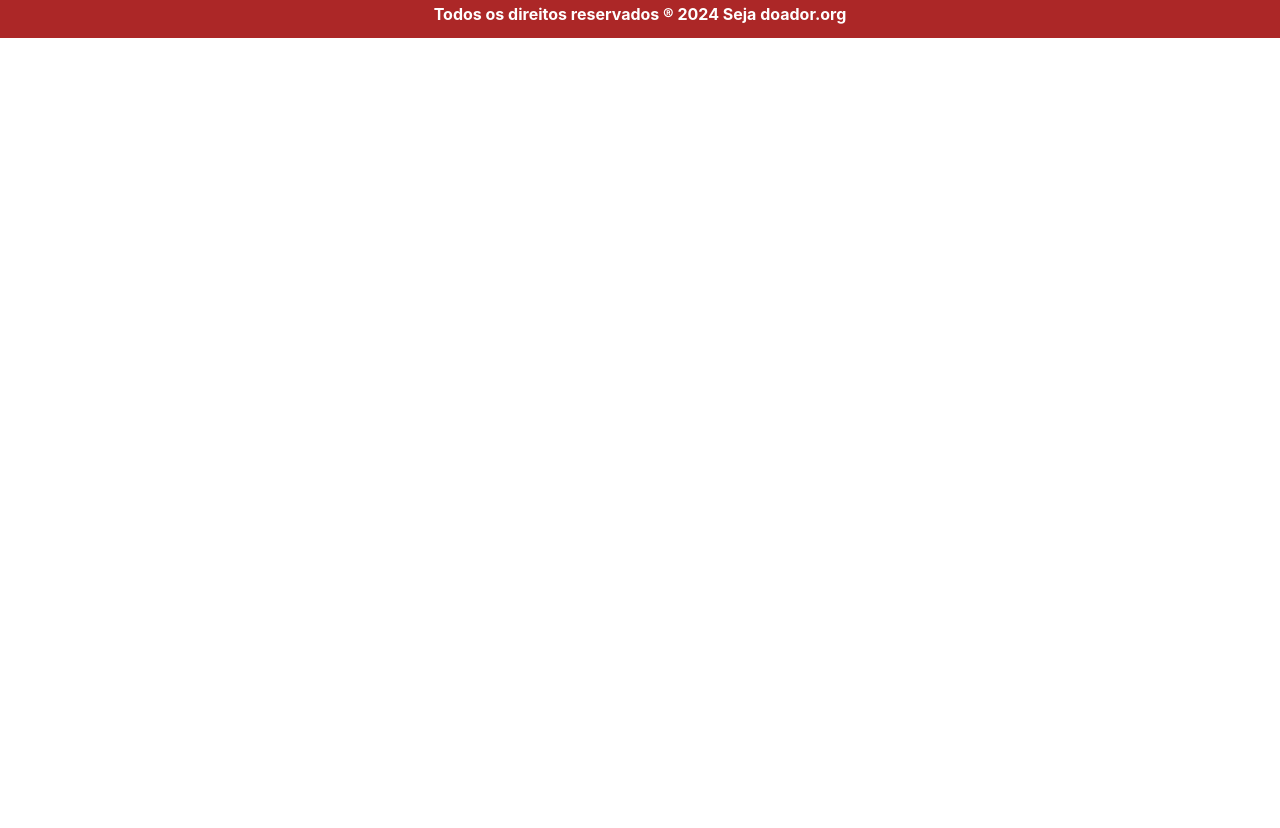
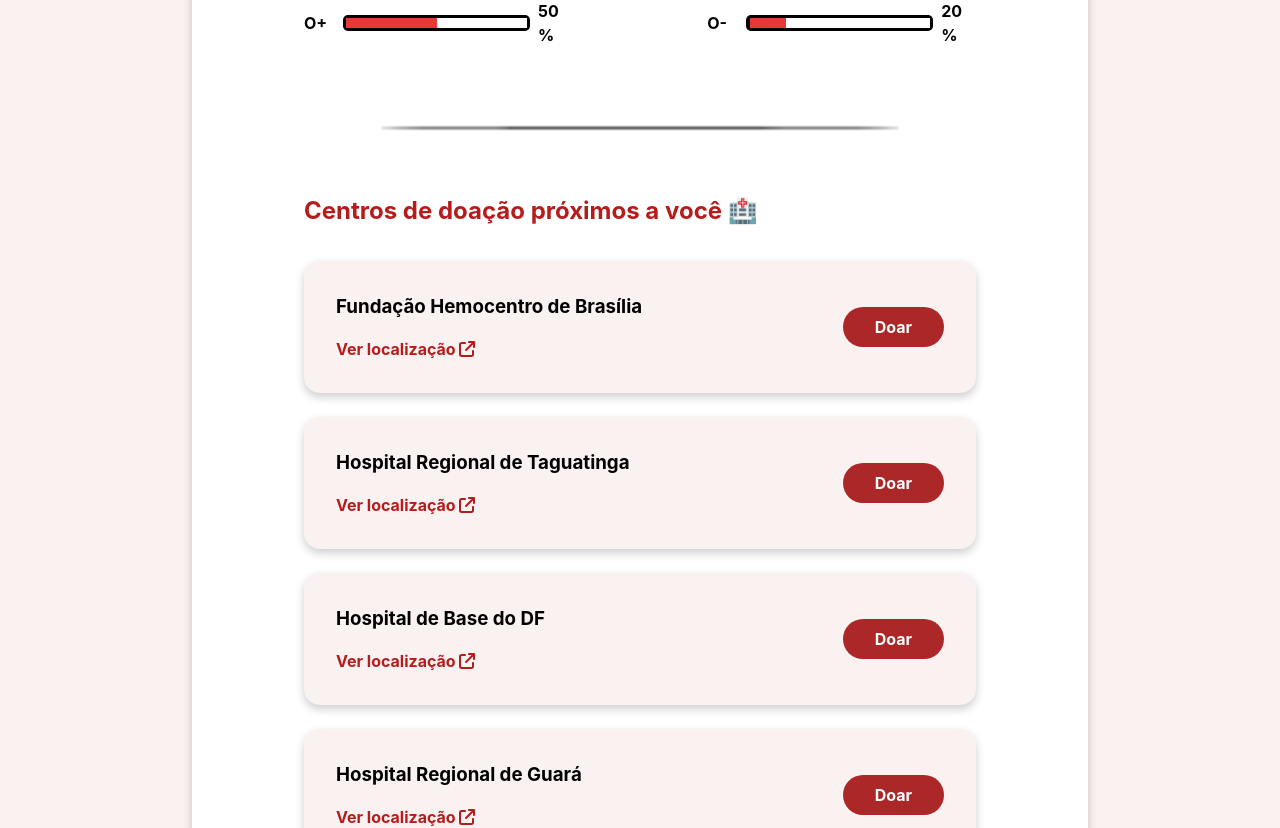
Before and after one commit to Guntzel00/projeto_ucb, a React (Vite) app: page / in a window 1280 px wide. Shown: the part 960-1788 px from the top of the page. Before the commit the page ends 998 px from the top, so only its background shows below. Built offline with nearby package versions, Linux system fonts and the light colour scheme; data requests are answered from the project's data file.

Commit message:
Página Inicial pronta

```diff
--- a/fake_api/db.json
+++ b/fake_api/db.json
@@ -1,24 +1,74 @@
 {
-	"situação_do_banco": [
+	"situacao_do_banco": [
 		{
 			"id": 1,
 			"tipo_sanguineo": "A+",
-			"quantidade_em_%": 30
+			"porcentagem": 50
 		},
 		{
 			"id": 2,
 			"tipo_sanguineo": "A-",
-			"quantidade_em_%": 30
+			"porcentagem": 80
 		},
 		{
 			"id": 3,
 			"tipo_sanguineo": "B+",
-			"quantidade_em_%": 30
+			"porcentagem": 60
 		},
 		{
 			"id": 4,
 			"tipo_sanguineo": "B-",
-			"quantidade_em_%": 30
+			"porcentagem": 35
+		},
+		{
+			"id": 5,
+			"tipo_sanguineo": "AB+",
+			"porcentagem": 20
+		},
+		{
+			"id": 6,
+			"tipo_sanguineo": "AB-",
+			"porcentagem": 40
+		},
+		{
+			"id": 7,
+			"tipo_sanguineo": "O+",
+			"porcentagem": 50
+		},
+		{
+			"id": 8,
+			"tipo_sanguineo": "O-",
+			"porcentagem": 20
+		}
+	],
+	"centros_de_doacao": [
+		{
+			"id": 1,
+			"nome": "Fundação Hemocentro de Brasília",
+			"link_localizacao": "https://maps.app.goo.gl/mewFKhGsWWCap3a79",
+			"endereco": "BL 3 - SMHN conjunto A - Asa Norte, Brasília - DF, 70710-908",
+			"telefone": "06133274413"
+		},
+		{
+			"id": 2,
+			"nome": "Hospital Regional de Taguatinga",
+			"link_localizacao": "https://maps.app.goo.gl/HkNADd2iTSjNRttH7",
+			"endereco": "St. C Norte Área Especial 24 - Taguatinga, Brasília - DF, 72115-902",
+			"telefone": "06120171700"
+		},
+		{
+			"id": 3,
+			"nome": "Hospital de Base do DF",
+			"link_localizacao": "https://maps.app.goo.gl/fkPUr4aWH3iDP7gx7",
+			"endereco": "SNO Q 1 - Pte. Alta Norte (Gama), Brasília - DF",
+			"telefone": "061982777211"
+		},
+		{
+			"id": 4,
+			"nome": "Hospital Regional de Guará",
+			"link_localizacao": "https://maps.app.goo.gl/eJTM7r8mCfySXjRc8",
+			"endereco": "QI O6, Lote C s/n, Área Especial, Brasília - DF, 71010-006",
+			"telefone": "06133274413"
 		}
 	]
 }
--- a/package.json
+++ b/package.json
@@ -14,6 +14,7 @@
     "@fortawesome/free-solid-svg-icons": "^6.6.0",
     "@fortawesome/react-fontawesome": "^0.2.2",
     "axios": "^1.7.7",
+    "prop-types": "^15.8.1",
     "react": "^18.3.1",
     "react-dom": "^18.3.1"
   },
--- /dev/null
+++ b/src/components/btn/Btn.css
@@ -0,0 +1,12 @@
+.btn {
+	background-color: #ac2727;
+	color: #fff;
+	padding: 0.5rem 2rem;
+	font-weight: bold;
+	text-decoration: none;
+	border-radius: 48px;
+}
+
+.btn:hover {
+	background-color: #e95151;
+}
--- /dev/null
+++ b/src/components/btn/Btn.jsx
@@ -0,0 +1,19 @@
+import './Btn.css';
+import PropTypes from 'prop-types';
+
+function Btn({ label, referencia }) {
+	return (
+		<>
+			<a className='btn' href={referencia}>
+				{label}
+			</a>
+		</>
+	);
+}
+
+Btn.propTypes = {
+	label: PropTypes.string.isRequired, // O label deve ser uma string e é obrigatório
+	referencia: PropTypes.string.isRequired, // A referência deve ser uma string e é obrigatória
+};
+
+export default Btn;
--- a/src/pages/pagina_inicial/Pagina_incial.jsx
+++ b/src/pages/pagina_inicial/Pagina_incial.jsx
@@ -1,21 +1,48 @@
+import { useEffect, useState } from 'react';
 import Footer from '../../components/footer/footer';
 import Header_logon from '../../components/header/Header_logon';
 import './Pagina_inicial.css';
 import ilustraçao from '../../assets/boas_vindas.svg';
+import { FontAwesomeIcon } from '@fortawesome/react-fontawesome';
+import { faArrowUpRightFromSquare } from '@fortawesome/free-solid-svg-icons';
+import Btn from '../../components/btn/Btn';
+import PropTypes from 'prop-types';
 
 function Pagina_inicial() {
-	const bloodData = {
-		'A+': 60,
-		'B+': 50,
-		'AB+': 60,
-		'O+': 30,
-		'A-': 80,
-		'B-': 50,
-		'AB-': 60,
-		'O-': 40,
-	};
+	const [bloodData, setBloodData] = useState([]);
+	const [centrosData, setCentrosData] = useState([]);
 
-	// eslint-disable-next-line react/prop-types
+	useEffect(() => {
+		fetch('http://localhost:3000/situacao_do_banco')
+			.then((response) => {
+				if (!response.ok) {
+					throw new Error('Erro na requisição: ' + response.status);
+				}
+				return response.json();
+			})
+			.then((data) => {
+				setBloodData(data); // Armazena os dados no estado
+			})
+			.catch((error) => {
+				console.error('Erro ao buscar os dados:', error); // Trata erros
+			});
+
+		fetch('http://localhost:3000/centros_de_doacao')
+			.then((response) => {
+				if (!response.ok) {
+					throw new Error('Erro na requisição: ' + response.status);
+				}
+				return response.json();
+			})
+			.then((data) => {
+				setCentrosData(data); // Armazena os dados no estado
+				console.log(data);
+			})
+			.catch((error) => {
+				console.error('Erro ao buscar os dados:', error); // Trata erros
+			});
+	}, []);
+
 	const BarraDeProgesso = ({ label, percentage }) => {
 		return (
 			<div className='row'>
@@ -30,6 +57,31 @@
 				<span className='percentage'>{percentage} %</span>
 			</div>
 		);
+	};
+	BarraDeProgesso.propTypes = {
+		label: PropTypes.string.isRequired, // O label deve ser uma string e é obrigatório
+		percentage: PropTypes.number.isRequired, // A referência deve ser uma string e é obrigatória
+	};
+
+	const CentrosDeDoacao = ({ nome, link_endereco }) => {
+		return (
+			<div className='centro'>
+				<div>
+					<h3>{nome}</h3>
+					<a target='_blank' href={link_endereco}>
+						<p>
+							Ver localização {''}
+							<FontAwesomeIcon icon={faArrowUpRightFromSquare} />
+						</p>
+					</a>
+				</div>
+				<Btn label='Doar' referencia='#' />
+			</div>
+		);
+	};
+	CentrosDeDoacao.propTypes = {
+		nome: PropTypes.string.isRequired, // O label deve ser uma string e é obrigatório
+		link_endereco: PropTypes.string.isRequired, // A referência deve ser uma string e é obrigatória
 	};
 
 	return (
@@ -54,14 +106,25 @@
 							</span>
 						</h2>
 						<div className='porcentagens'>
-							{Object.entries(bloodData).map(([label, percentage]) => (
+							{bloodData.map((item) => (
 								<BarraDeProgesso
-									key={label}
-									label={label}
-									percentage={percentage}
+									key={item.id}
+									label={item.tipo_sanguineo}
+									percentage={item.porcentagem}
 								/>
 							))}
 						</div>
+					</div>
+					<div className='divisor'></div>
+					<div className='container_lista_centros_de_doacao'>
+						<h2>Centros de doação próximos a você 🏥</h2>
+						{centrosData.map((centro) => (
+							<CentrosDeDoacao
+								key={centro.id}
+								nome={centro.nome}
+								link_endereco={centro.link_localizacao}
+							/>
+						))}
 					</div>
 				</div>
 			</div>
--- a/src/pages/pagina_inicial/Pagina_inicial.css
+++ b/src/pages/pagina_inicial/Pagina_inicial.css
@@ -12,11 +12,15 @@
 	flex-direction: column;
 	align-items: center;
 	width: 70%;
-	height: 100vh;
 	background-color: #fff;
 	box-shadow: 0px 4px 10px 0px rgba(0, 0, 0, 0.2);
 	border-radius: 30px;
-	padding: 2.5rem;
+	padding: 2.5rem 5rem;
+
+	h2 {
+		color: #b71c1c;
+		margin-bottom: 2rem;
+	}
 }
 
 .divisor {
@@ -24,8 +28,8 @@
 	height: 0.1rem;
 	background-color: #000;
 	border-radius: 50%;
-	margin: 3rem 0;
 	filter: blur(1px);
+	margin: 4rem 0;
 }
 /* =============================== Bloco boas vindas ================================== */
 
@@ -52,44 +56,42 @@
 
 /* =========================== Bloco situação do banco de sangue ========================== */
 .container_nivel_banco_de_sangue {
-	padding: 20px;
+	padding: 0 2rem;
 	text-align: start;
-}
-
-.container_nivel_banco_de_sangue h2 {
-	color: #b71c1c;
-	margin-bottom: 2rem;
+	width: 100%;
 }
 
 .porcentagens {
 	display: flex;
 	flex-wrap: wrap;
-	justify-content: center;
-	gap: 20px;
+	justify-content: space-between;
+	gap: 1.5rem;
 }
 
 .row {
 	display: flex;
 	align-items: center;
-	width: 20rem;
-	margin-bottom: 10px;
+	width: 40%;
+	margin-bottom: 1rem;
 }
 
 .label {
-	width: 40px;
-	text-align: right;
-	margin-right: 10px;
+	width: 10%;
+	text-align: start;
+	margin-right: 1rem;
 	font-weight: bold;
 }
 
 .progress-bar-container {
 	display: flex;
-	width: 15rem;
+	width: 80%;
 	height: 1rem;
-	background-color: #f0f0f0;
+	background-color: #000;
+	padding: 0.2rem;
 	border-radius: 5px;
 	overflow: hidden;
 	position: relative;
+	margin-right: 0.5rem;
 }
 
 .progress-bar-fill {
@@ -104,6 +106,39 @@
 }
 
 .percentage {
-	margin-left: 10px;
+	width: 15%;
+
 	font-weight: bold;
 }
+
+/* =========================== Bloco de centros de doação ================================== */
+
+.container_lista_centros_de_doacao {
+	padding: 0 2rem;
+	text-align: start;
+	width: 100%;
+}
+
+.centro {
+	box-shadow: 0px 4px 10px 0px rgba(0, 0, 0, 0.2);
+	background-color: #faf1f1;
+	display: flex;
+	justify-content: space-between;
+	align-items: center;
+	width: 100%;
+	min-height: 7rem;
+	padding: 2rem;
+	border-radius: 1rem;
+	margin: 1.5rem 0;
+	div {
+		display: flex;
+		flex-direction: column;
+		h3 {
+			margin-bottom: 1rem;
+		}
+		p {
+			font-weight: bold;
+			color: #b71c1c;
+		}
+	}
+}
```
Also changed, not shown: 1 other file (tests, documents, lock files or other folders).
